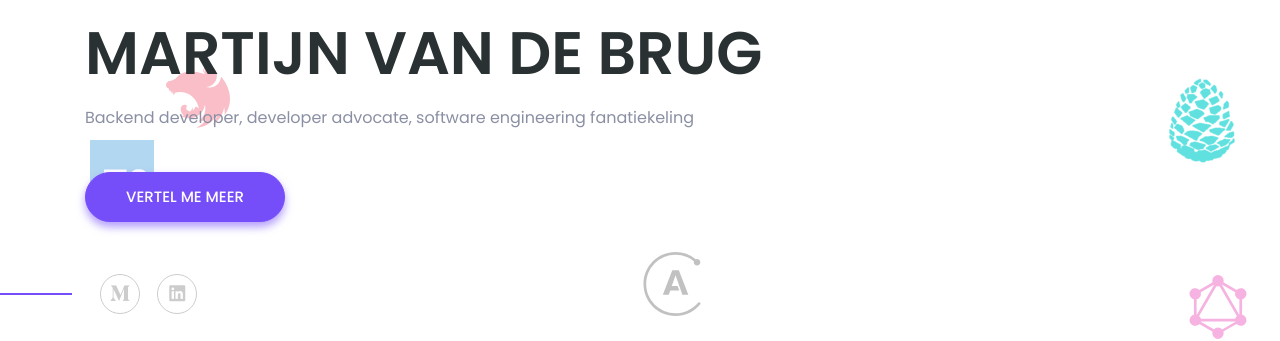
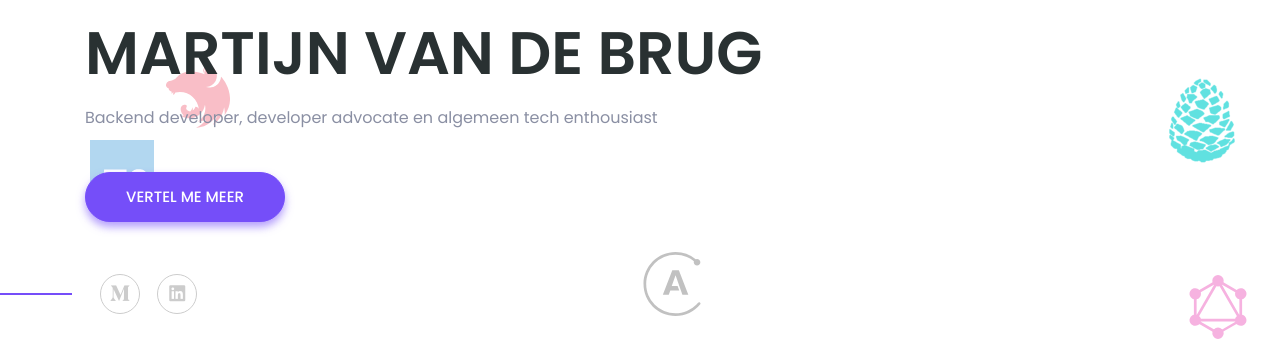
Before and after one commit to martijnvdbrug/pinelab.nl, a Jekyll site: the page built from pages/index.html, in a window 1280 px wide and 900 px high. Shown: the part 246-587 px from the top of the window. Built offline with Jekyll 4.4.1, drawn with Linux system fonts in a browser that asks for light colours; some web fonts are replaced.

Commit message:
Small text change

```diff
--- a/pages/index.html
+++ b/pages/index.html
@@ -39,7 +39,7 @@ layout: default
                 <div class="header-content-right">
                     <h4 class="sub-title">Hoi, ik ben</h4>
                     <h1 class="title">Martijn van de Brug</h1>
-                    <p>Backend developer, developer advocate, software engineering fanatiekeling</p>
+                    <p>Backend developer, developer advocate en algemeen tech enthousiast</p>
                     <a class="main-btn" href="#service">Vertel me meer</a>
                 </div> <!-- header content right -->
             </div>
```
